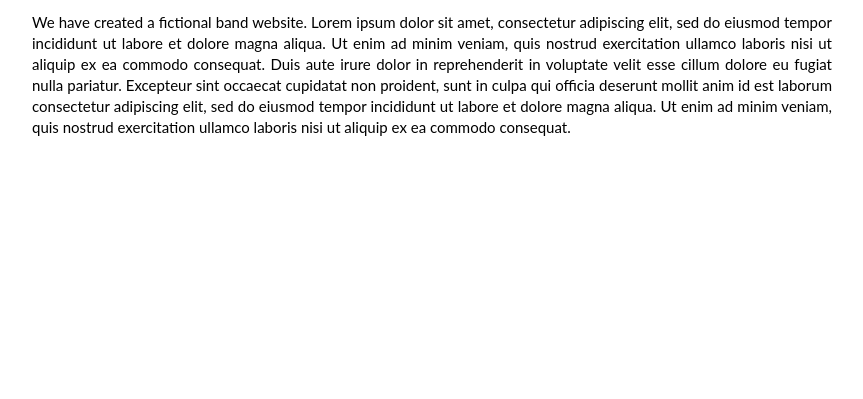
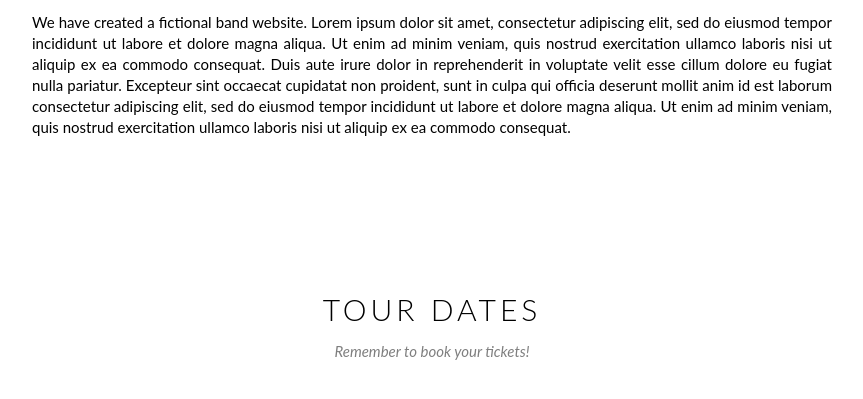
Before and after one commit to duythinh26/W3schools_The_Band, a plain HTML site: page index.html in a window 1280 px wide. Shown: the part 832-1231 px from the top of the page, without its empty margins (208-1071 px from the left). Drawn offline with Linux system fonts and the light colour scheme.

Commit message:
Add tour section

```diff
--- a/index.html
+++ b/index.html
@@ -64,6 +64,12 @@
                 <p class="about-txt">We have created a fictional band website. Lorem ipsum dolor sit amet, consectetur adipiscing elit, sed do eiusmod tempor incididunt ut labore et dolore magna aliqua. Ut enim ad minim veniam, quis nostrud exercitation ullamco laboris nisi ut aliquip ex ea commodo consequat. Duis aute irure dolor in reprehenderit in voluptate velit esse cillum dolore eu fugiat nulla pariatur. Excepteur sint occaecat cupidatat non proident, sunt in culpa qui officia deserunt mollit anim id est laborum consectetur adipiscing elit, sed do eiusmod tempor incididunt ut labore et dolore magna aliqua. Ut enim ad minim veniam, quis nostrud exercitation ullamco laboris nisi ut aliquip ex ea commodo consequat.</p>
             </div>
             <!-- End content section -->
+            <!-- Start tour section -->
+            <div class="content-section">
+                <h2 class="heading-section">TOUR DATES</h2>
+                <p class="section-sub-heading">Remember to book your tickets!</p>
+            </div>
+            <!-- End tour section -->
         </div>
         <!-- End content -->
         <div id="footer">
```
